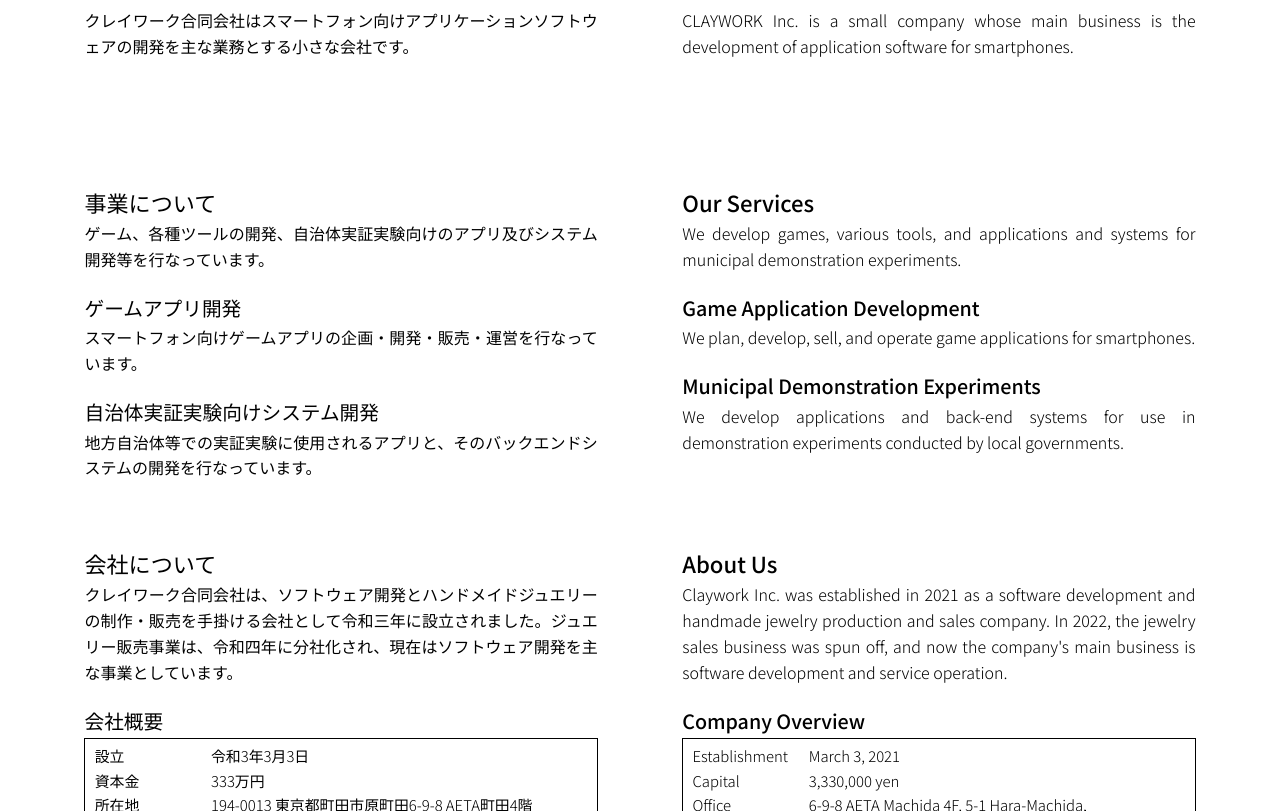
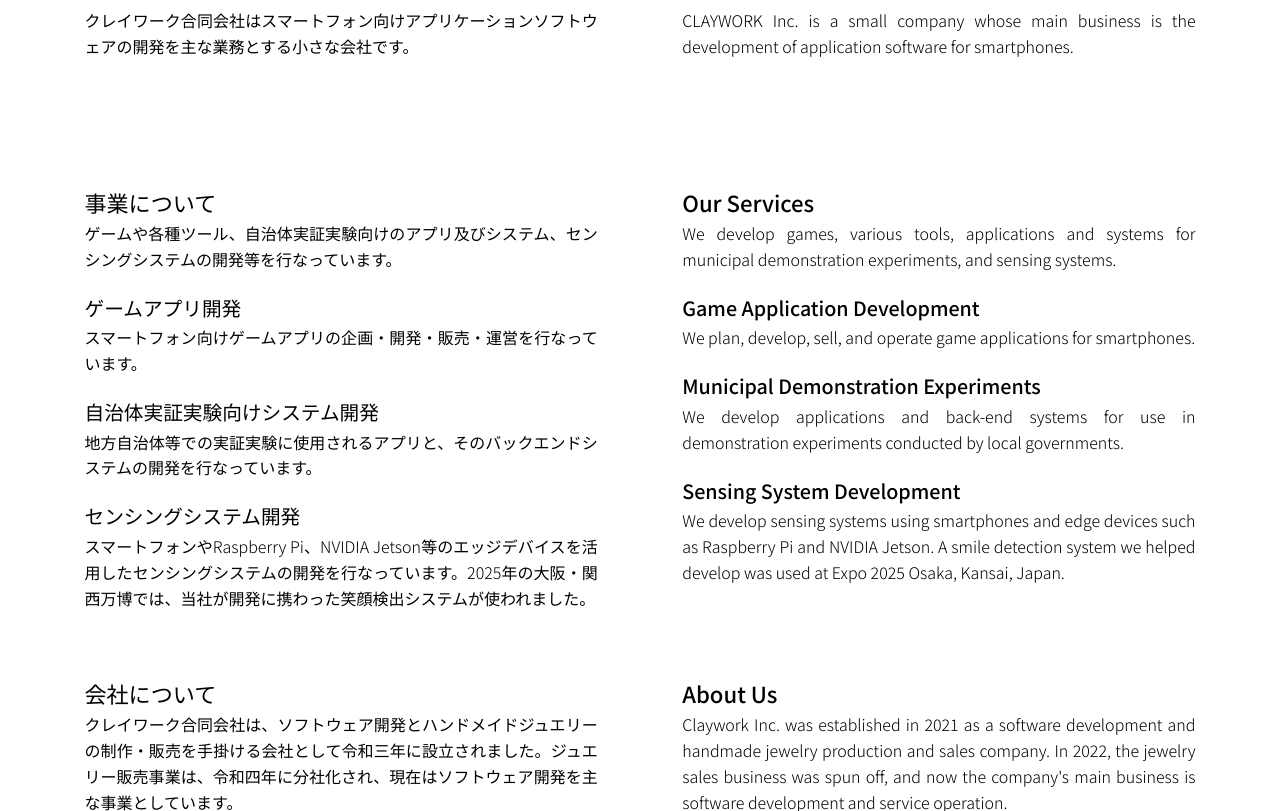
Before and after one commit to CLAYWORK-Inc/CLAYWORK-Inc.github.io, a plain HTML site: page index.html in a window 1280 px wide. Shown: the part 395-1206 px from the top of the page. Drawn offline with Linux system fonts and the light colour scheme.

Commit message:
Add sensing system development to services

```diff
--- a/index.html
+++ b/index.html
@@ -32,7 +32,7 @@
     <section>
       <section>
         <h2>事業について</h2>
-        <p>ゲーム、各種ツールの開発、自治体実証実験向けのアプリ及びシステム開発等を行なっています。</p>
+        <p>ゲームや各種ツール、自治体実証実験向けのアプリ及びシステム、センシングシステムの開発等を行なっています。</p>
         <section>
           <h3>ゲームアプリ開発</h3>
           <p>スマートフォン向けゲームアプリの企画・開発・販売・運営を行なっています。</p>
@@ -42,11 +42,16 @@
           <h3>自治体実証実験向けシステム開発</h3>
           <p>地方自治体等での実証実験に使用されるアプリと、そのバックエンドシステムの開発を行なっています。</p>
         </section>
+
+        <section>
+          <h3>センシングシステム開発</h3>
+          <p>スマートフォンやRaspberry Pi、NVIDIA Jetson等のエッジデバイスを活用したセンシングシステムの開発を行なっています。2025年の大阪・関西万博では、当社が開発に携わった笑顔検出システムが使われました。</p>
+        </section>
       </section>
 
       <section>
         <h2>Our Services</h2>
-        <p>We develop games, various tools, and applications and systems for municipal demonstration experiments.</p>
+        <p>We develop games, various tools, applications and systems for municipal demonstration experiments, and sensing systems.</p>
         <section>
           <h3>Game Application Development</h3>
           <p>We plan, develop, sell, and operate game applications for smartphones.</p>
@@ -55,6 +60,11 @@
         <section>
           <h3>Municipal Demonstration Experiments</h3>
           <p>We develop applications and back-end systems for use in demonstration experiments conducted by local governments.</p>
+        </section>
+
+        <section>
+          <h3>Sensing System Development</h3>
+          <p>We develop sensing systems using smartphones and edge devices such as Raspberry Pi and NVIDIA Jetson. A smile detection system we helped develop was used at Expo 2025 Osaka, Kansai, Japan.</p>
         </section>
       </section>
     </section>
```
